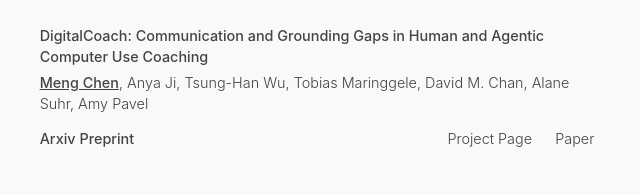
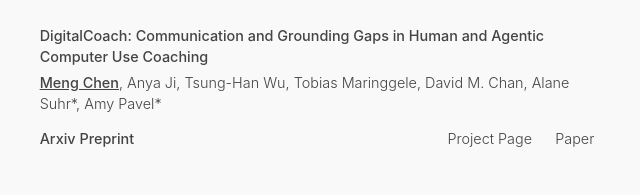
Before and after one commit to Casardo-Chen/casardo-chen.github.io, an Astro site: page / in a window 1280 px wide. Shown: the part 364-559 px from the top of the page, 571-1211 px from the left. Built offline with nearby package versions, Linux system fonts and the light colour scheme; Astro itself is replaced by a stand-in of ours.

Commit message:
update new paper

```diff
--- a/src/pages/index.astro
+++ b/src/pages/index.astro
@@ -76,7 +76,7 @@ const last_posts = posts.slice(0, 3);
   <HorizontalCard
     title="DigitalCoach: Communication and Grounding Gaps in Human and Agentic Computer Use Coaching"
     img="/publications/DigitalCoach.png"
-    authors={["Meng Chen", "Anya Ji", "Tsung-Han Wu", "Tobias Maringgele", "David M. Chan", "Alane Suhr", "Amy Pavel"]}
+    authors={["Meng Chen", "Anya Ji", "Tsung-Han Wu", "Tobias Maringgele", "David M. Chan", "Alane Suhr*", "Amy Pavel*"]}
     venue_short="Arxiv Preprint"
     tags={[["Project Page","https://project-digital-coach.vercel.app/"],["Paper","https://arxiv.org/abs/2606.31980"],]}
   />
```
